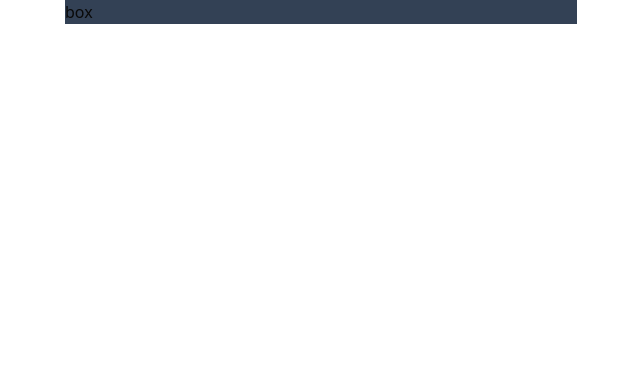
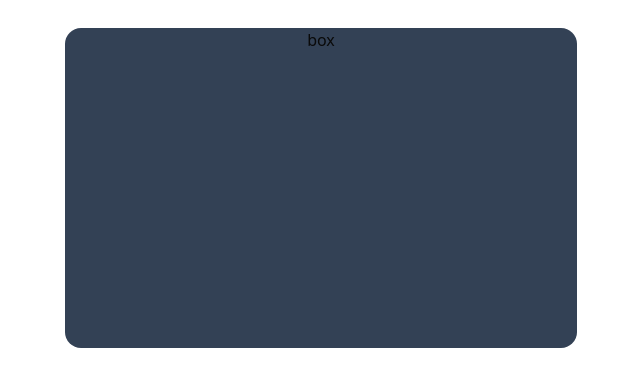
Before and after one commit to Carlthegreatt/Loomi, a Next.js app: page /study/pomodoro in a window 1280 px wide. Shown: the top 386 px of the page, without its empty margins (319-959 px from the left). Built offline with nearby package versions, Linux system fonts and the light colour scheme.

Commit message:
chore(Loomi): automated sync - 1 modified
Automated commit to sync local changes.
Timestamp: 2025-08-28 03:03:36 UTC
Summary:
- Added: 0
- Modified: 1
- Deleted: 0
- Renamed: 0
Changed files:
- src/app/study/pomodoro/page.tsx

```diff
--- a/src/app/study/pomodoro/page.tsx
+++ b/src/app/study/pomodoro/page.tsx
@@ -1,7 +1,9 @@
 export default function Pomodoro() {
   return (
-    <div className="flex justify-center">
-      <div className="w-4/5 max-w-lg   bg-slate-700">box</div>
+    <div className="flex justify-center h-screen p-7">
+      <div className="w-4/5 max-w-lg max-h-[40vh] text-center rounded-2xl bg-slate-700">
+        box
+      </div>
     </div>
   );
 }
```
